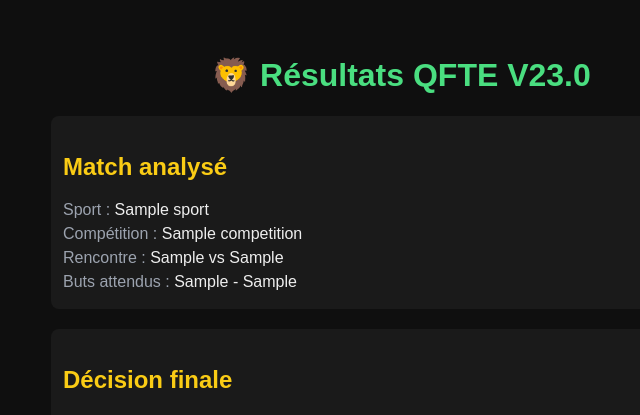
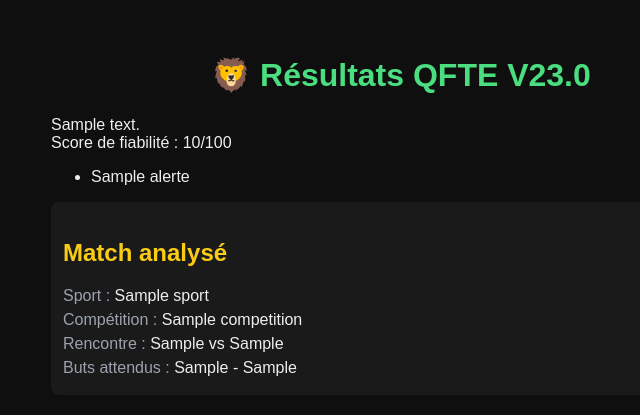
Before and after one commit to hamzypogba0610-pixel/qfte-bot-final, a FastAPI app: template templates/resultats.html in a window 1280 px wide. Shown: the top 415 px of the page, without its empty margins (239-879 px from the left). Run offline with FastAPI, Linux system fonts and the light colour scheme; the template is opened without the code that fills it: most values are stand-ins (such as "Sample title", 1, 10 or a date in 2020).

Commit message:
Update resultats.html

```diff
--- a/templates/resultats.html
+++ b/templates/resultats.html
@@ -22,6 +22,19 @@
 </head>
 <body>
     <h1>🦁 Résultats QFTE V23.0</h1>
+    {% if validation %}
+<div class="validation-box validation-{{ validation.niveau|lower }}">
+    <div class="validation-title">{{ validation.message }}</div>
+    <div class="validation-score">Score de fiabilité : {{ validation.score }}/100</div>
+    {% if validation.alertes %}
+    <ul class="validation-alertes">
+        {% for a in validation.alertes %}
+        <li>{{ a }}</li>
+        {% endfor %}
+    </ul>
+    {% endif %}
+</div>
+{% endif %}
 
     <div class="match">
         <h2>Match analysé</h2>
```
